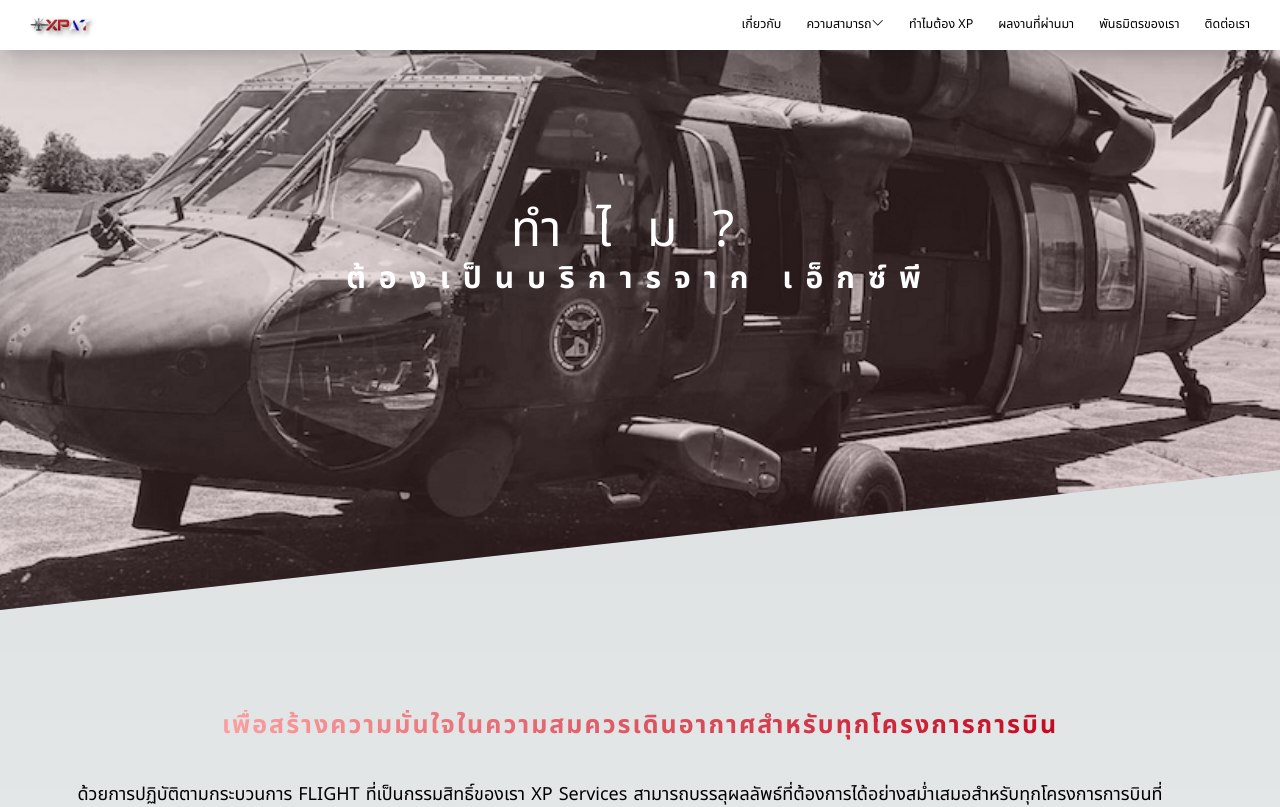
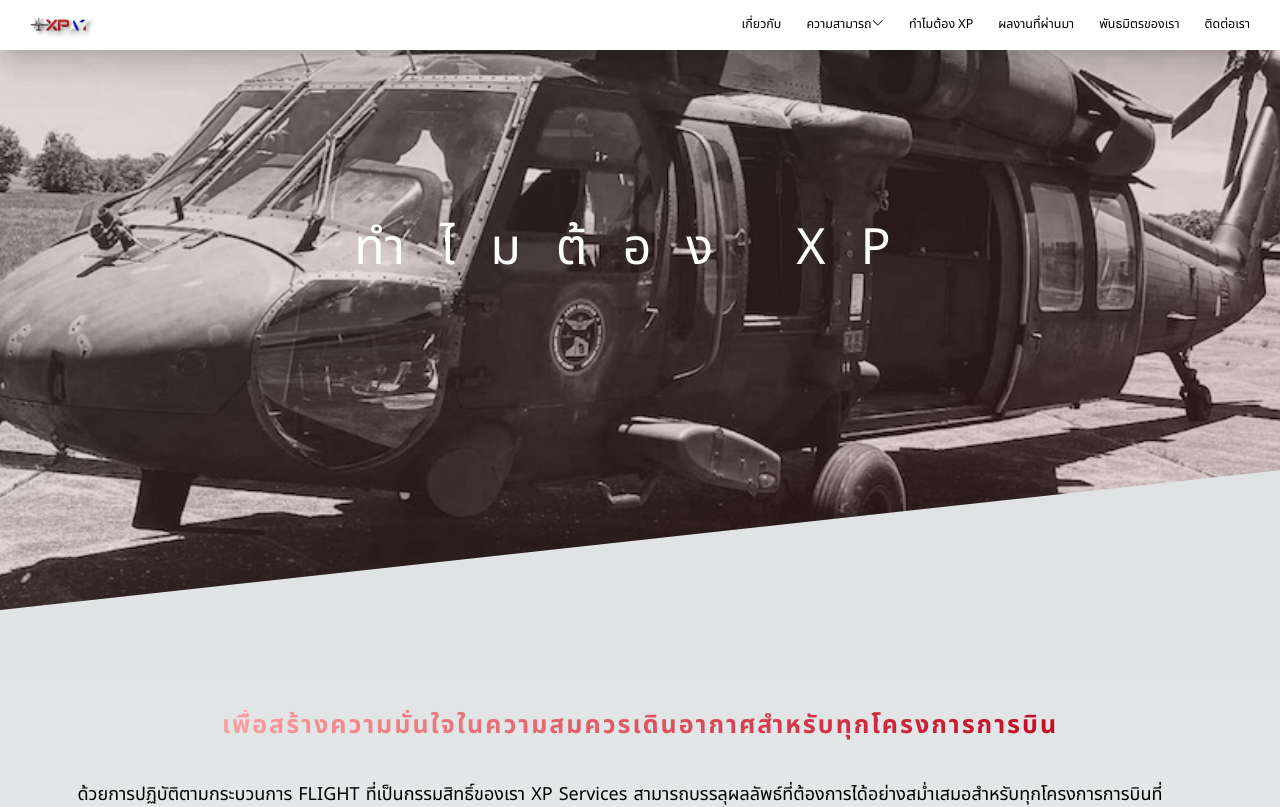
Before and after one commit to openmymai/xpaerospace, a Next.js app: page /whyxp in a window 1280 px wide. Shown: the top 807 px of the page. Built offline with nearby package versions, Linux system fonts and the light colour scheme.

Commit message:
Update Why XP Header

```diff
--- a/app/whyxp/WhyxpHeader.js
+++ b/app/whyxp/WhyxpHeader.js
@@ -3,10 +3,7 @@ export default function WhyxpHeader() {
     <div className='whyxppage'>
       <div className='whyxppage__text-box'>
         <h1 className='heading-primary'>
-          <span className='heading-primary--main'>ทำไม?</span>
-          <span className='heading-primary--sub'>
-            ต้องเป็นบริการจาก เอ็กซ์พี
-          </span>
+          <span className='heading-primary--main'>ทำไมต้อง XP</span>
         </h1>
       </div>
     </div>
```
